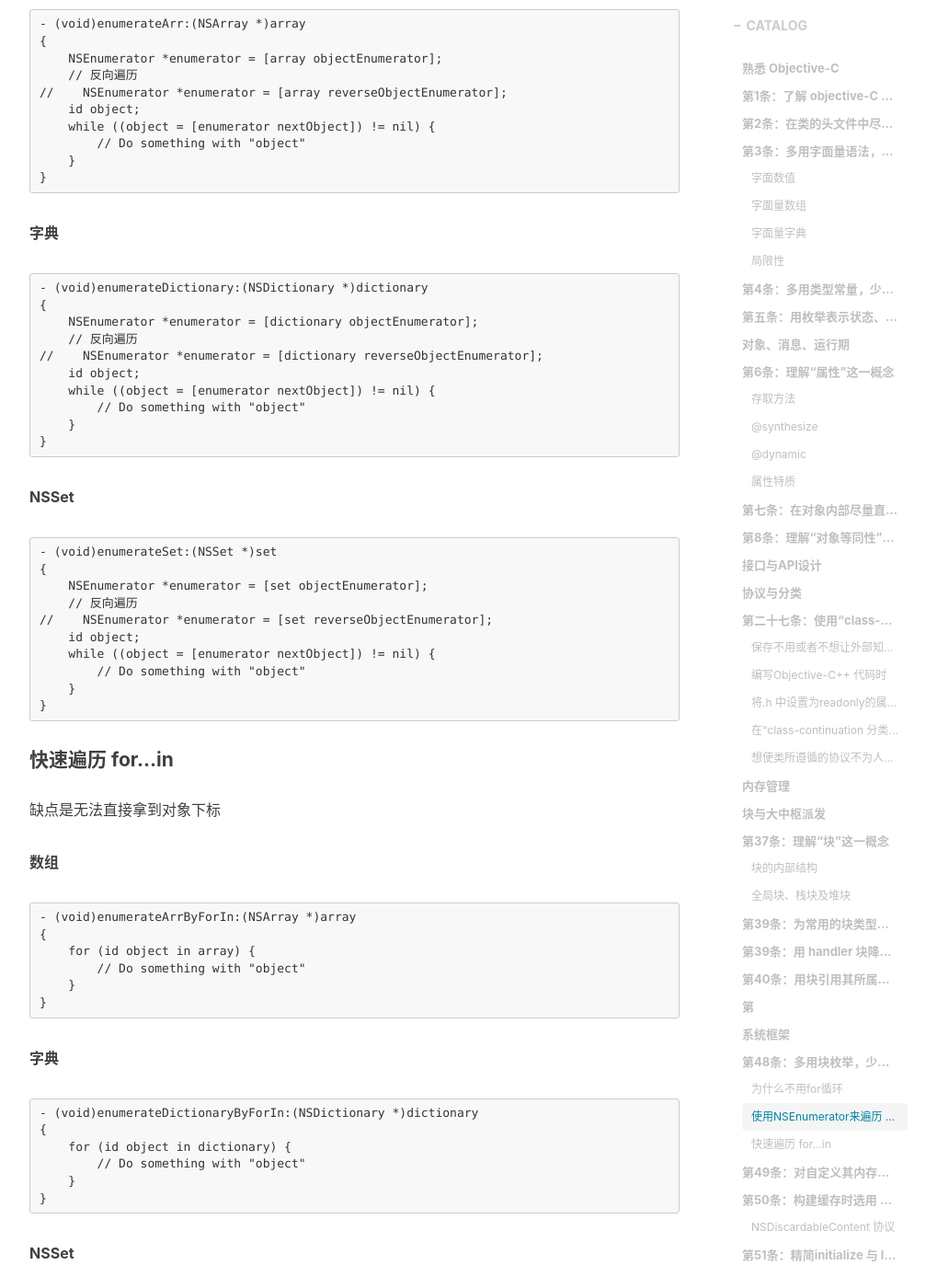
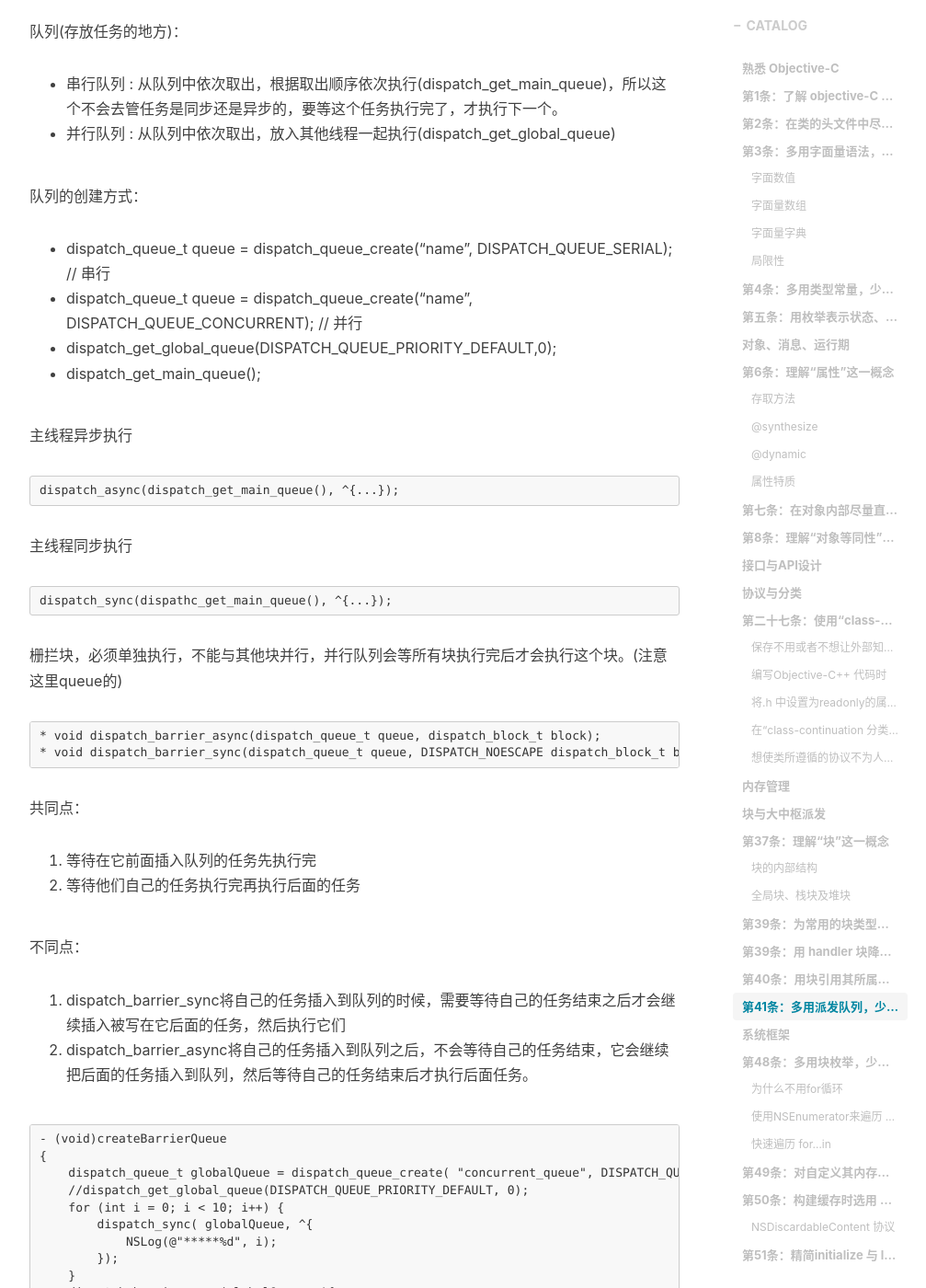
Before and after one commit to MFNothing/MFNothing.github.io, a Jekyll site: the page built from _posts/2017-07-31-effictive-Objective-C.markdown, in a window 1280 px wide and 1400 px high, scrolled down 19609 px. Shown: the whole window at 92% size, without its empty margins (233-1240 px from the left). Built offline with Jekyll 4.4.1, drawn with Linux system fonts in a browser that asks for light colours; nearby versions of some CDN libraries; comment, search, counter and statistics services are not loaded; some of the changed text lies outside the part shown.

Commit message:
using barrier

````diff
--- a/_posts/2017-07-31-effictive-Objective-C.markdown
+++ b/_posts/2017-07-31-effictive-Objective-C.markdown
@@ -764,7 +764,89 @@ typedef void (^MINNetworkFetcherCompletionHandler)(NSData *data, NSError *error)
 @end
 ```
 
-### 第
+### 第41条：多用派发队列，少用同步锁
+
+这里先简单了解一下队列的相关知识，如果了解，可以跳过这段。
+
+GCD(Grand central Dispacth)
+
+调控线程，是一个block
+
+将任务(操作)放入队列
+
+任务：
+
+* 同步(sync),阻塞当前线程并等待block中的任务执行完毕(即等我执行完，你再执行)，在执行（这个只是阻塞当前线程，所以如果是并行队列，可能多个任务会在多个线程中执行，排在同一个线程下的任务才会被阻塞）
+* 异步(async),不阻塞当前线程，当前线程继续进行(不用等我，你们走你们的)
+
+队列(存放任务的地方)：
+
+* 串行队列 : 从队列中依次取出，根据取出顺序依次执行(dispatch_get_main_queue)，所以这个不会去管任务是同步还是异步的，要等这个任务执行完了，才执行下一个。
+* 并行队列 : 从队列中依次取出，放入其他线程一起执行(dispatch_get_global_queue)
+
+队列的创建方式：
+
+* dispatch_queue_t queue = dispatch_queue_create("name", DISPATCH_QUEUE_SERIAL); // 串行
+* dispatch_queue_t queue = dispatch_queue_create("name", DISPATCH_QUEUE_CONCURRENT); // 并行
+* dispatch_get_global_queue(DISPATCH_QUEUE_PRIORITY_DEFAULT,0);
+* dispatch_get_main_queue();
+
+主线程异步执行
+
+```
+dispatch_async(dispatch_get_main_queue(), ^{...});
+```
+
+主线程同步执行
+
+```
+dispatch_sync(dispathc_get_main_queue(), ^{...});
+```
+
+栅拦块，必须单独执行，不能与其他块并行，并行队列会等所有块执行完后才会执行这个块。(注意这里queue的)
+
+```
+* void dispatch_barrier_async(dispatch_queue_t queue, dispatch_block_t block);
+* void dispatch_barrier_sync(dispatch_queue_t queue, DISPATCH_NOESCAPE dispatch_block_t block);
+```
+
+共同点：
+
+1. 等待在它前面插入队列的任务先执行完
+2. 等待他们自己的任务执行完再执行后面的任务
+
+不同点：
+
+1. dispatch_barrier_sync将自己的任务插入到队列的时候，需要等待自己的任务结束之后才会继续插入被写在它后面的任务，然后执行它们
+2. dispatch_barrier_async将自己的任务插入到队列之后，不会等待自己的任务结束，它会继续把后面的任务插入到队列，然后等待自己的任务结束后才执行后面任务。
+
+```
+- (void)createBarrierQueue
+{
+    dispatch_queue_t globalQueue = dispatch_queue_create( "concurrent_queue", DISPATCH_QUEUE_CONCURRENT);
+    //dispatch_get_global_queue(DISPATCH_QUEUE_PRIORITY_DEFAULT, 0);
+    for (int i = 0; i < 10; i++) {
+        dispatch_sync( globalQueue, ^{
+            NSLog(@"*****%d", i);
+        });
+    }
+    dispatch_barrier_sync(globalQueue, ^{
+        NSLog(@"barrier_queue");
+    }); // 这个会等到前面执行完再去把后面的任务块加入队列，所以 11111会在后面才打印
+//    dispatch_barrier_async(globalQueue, ^{
+//        NSLog(@"barrier_queue");
+//    }); // 这个不会等到前面执行完再去把后面的任务块加入队列，所以 11111会在前面就打印
+    NSLog(@"11111");
+    for (int i = 0; i < 10; i++) {
+        dispatch_sync( globalQueue, ^{
+            NSLog(@"------%d", i);
+        });
+    }
+}
+```
+
+
+
 
 ## 系统框架
 
````
